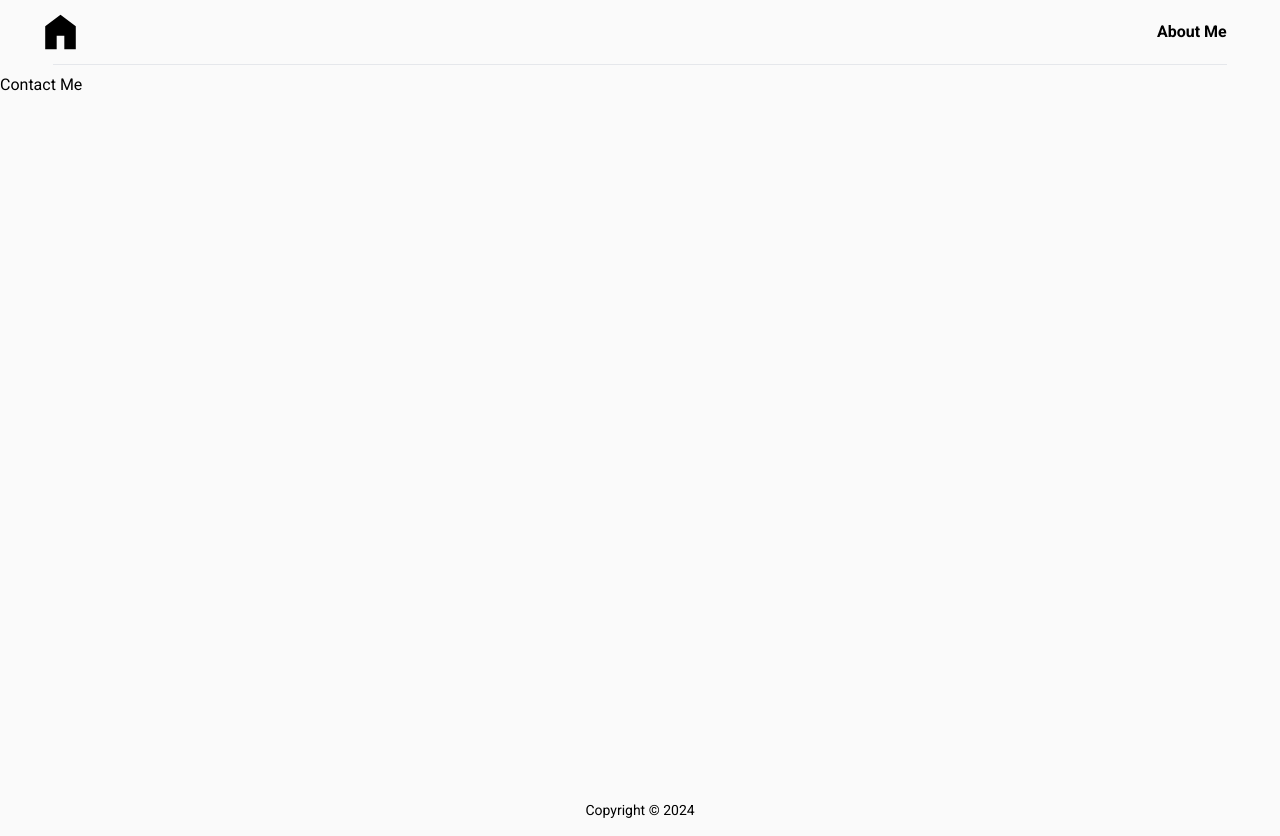
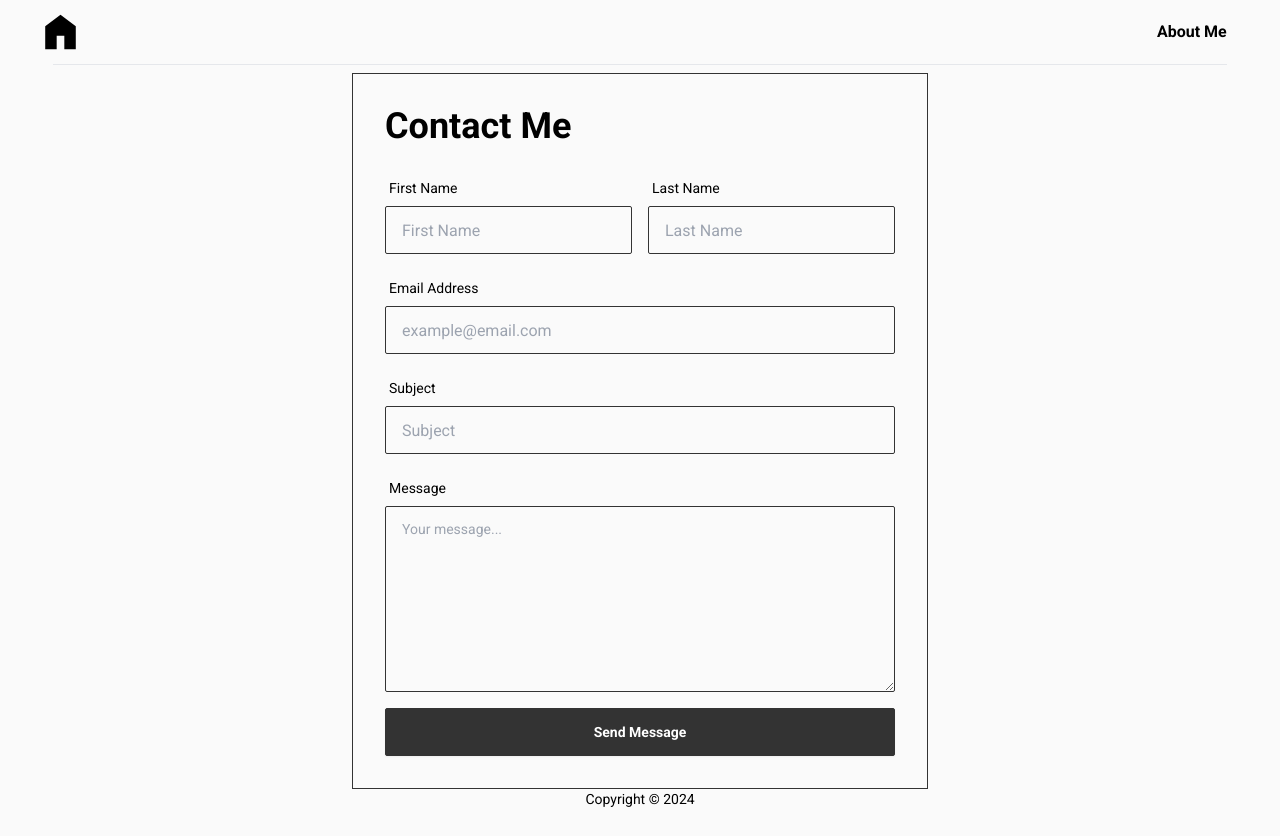
Before and after one commit to Evan-YJ-Zhao/web-portfolio, a Next.js app: page /contact-me in a window 1280 px wide. Built offline with nearby package versions, Linux system fonts and the light colour scheme.

Commit message:
Added a contact me page. Updated the CSS style layout.

```diff
--- a/app/(portfolio)/contact-me/page.tsx
+++ b/app/(portfolio)/contact-me/page.tsx
@@ -1,7 +1,11 @@
+import ContactForm from "@/components/Form/ContactForm"
 
 const page = () => {
   return (
-    <div>Contact Me</div>
+    <div className="h-full bg-neutral flex justify-center items-center">
+       <ContactForm />
+    </div>
+
   )
 }
 
--- a/app/(portfolio)/layout.tsx
+++ b/app/(portfolio)/layout.tsx
@@ -5,7 +5,7 @@ const PortfolioLayout = ({ children }: { children: React.ReactNode }) => {
     <>
       <NavBar />
       <hr className="w-11/12 tablet:h-[1px] mb-2 mx-auto bg-gradient-to-r from-transparent via-primary to-transparent" />
-      {children}
+      <div className="flex-grow">{children}</div>
     </>
   );
 };
--- a/app/layout.tsx
+++ b/app/layout.tsx
@@ -34,7 +34,7 @@ export default function RootLayout({
         className={`${roboto.className} ${roboto.variable} ${robotoMono.variable} antialiased`}
       >
         <main>{children}</main>
-        <footer className="absolute footer footer-center bg-neutral text-base-content pb-4">
+        <footer className="relative footer footer-center bg-neutral text-base-content pb-4">
           <aside>
             <p>
               Copyright © {new Date().getFullYear()}
--- /dev/null
+++ b/components/Form/ContactForm.tsx
@@ -0,0 +1,84 @@
+const ContactForm = () => {
+  return (
+    <>
+      <div className=" w-full max-w-xl border border-primary bg-neutral p-8">
+        <h2 className="text-4xl font-bold mb-6 text-start">Contact Me</h2>
+        <form className="space-y-4">
+          {/* First Name and Last Name */}
+          <div className="flex gap-4">
+            <div className="form-control w-1/2">
+              <label className="label">
+                <span className="label-text">First Name</span>
+              </label>
+              <input
+                type="text"
+                placeholder="First Name"
+                className="input input-bordered input-primary w-full"
+                required
+              />
+            </div>
+            <div className="form-control w-1/2">
+              <label className="label">
+                <span className="label-text">Last Name</span>
+              </label>
+              <input
+                type="text"
+                placeholder="Last Name"
+                className="input input-bordered input-primary w-full"
+                required
+              />
+            </div>
+          </div>
+
+          {/* Email Address */}
+          <div className="form-control">
+            <label className="label">
+              <span className="label-text">Email Address</span>
+            </label>
+            <input
+              type="email"
+              placeholder="example@email.com"
+              className="input input-bordered input-primary w-full"
+              required
+            />
+          </div>
+
+          {/* Subject */}
+          <div className="form-control">
+            <label className="label">
+              <span className="label-text">Subject</span>
+            </label>
+            <input
+              type="text"
+              placeholder="Subject"
+              className="input input-bordered input-primary w-full"
+              required
+            />
+          </div>
+
+          {/* Message */}
+          <div className="form-control">
+            <label className="label">
+              <span className="label-text">Message</span>
+            </label>
+            <textarea
+              placeholder="Your message..."
+              className="textarea textarea-bordered textarea-primary w-full"
+              rows={6}
+              required
+            ></textarea>
+          </div>
+
+          {/* Submit Button */}
+          <div className="form-control mt-6">
+            <button type="submit" className="btn btn-primary w-full">
+              Send Message
+            </button>
+          </div>
+        </form>
+      </div>
+    </>
+  );
+};
+
+export default ContactForm;
--- a/styles/globals.css
+++ b/styles/globals.css
@@ -3,10 +3,14 @@
 @tailwind utilities;
 
 @layer base {
-  body,
+  body {
+    @apply w-screen h-dvh flex flex-col;
+  }
+
   main {
-    @apply w-screen min-h-dvh;
+    @apply flex-grow flex flex-col;
   }
+
 }
 
 @layer components {
```
